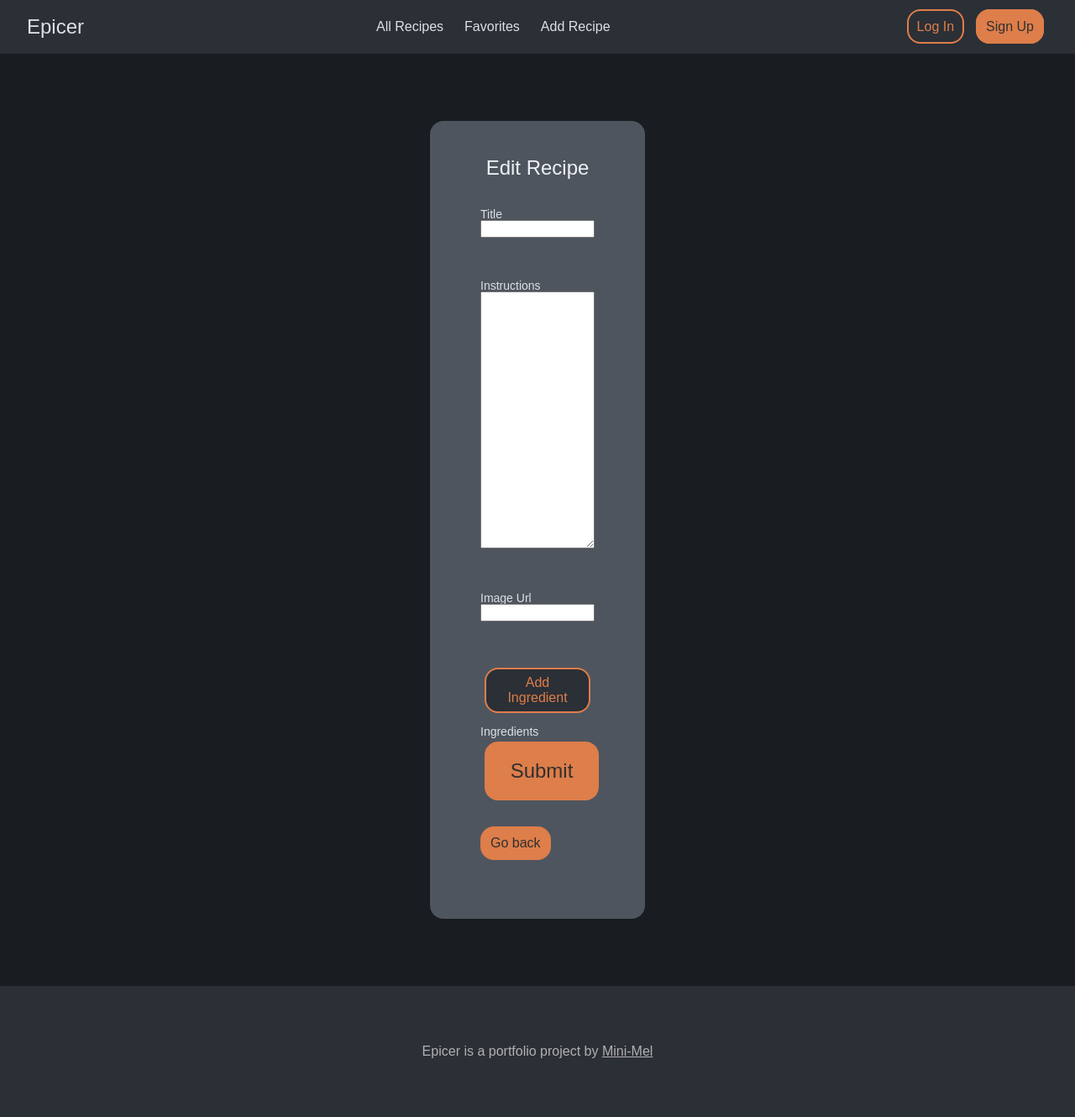
After one commit to Mini-mel/epicer, a Node server app: template views/recipes/edit.ejs in a window 1280 px wide. The commit adds this page. Shown: the whole page at 84% size. Run offline with Node 20, Linux system fonts and the light colour scheme; the template is opened without the code that fills it, so the values that code supplies are empty; some libraries are stand-ins or nearby versions.

Commit message:
add put route, edit view

```diff
--- a/index.js
+++ b/index.js
@@ -49,6 +49,11 @@ app.get("/recipes/:id", async (req, res) => {
   res.render("recipes/show", { recipe });
 });
 
+app.get("/recipes/:id/edit", async (req, res) => {
+  const recipe = await Recipe.findById(req.params.id);
+  res.render("recipes/edit", { recipe });
+});
+
 app.get("/", (req, res) => {
   res.redirect("/recipes");
 });
--- /dev/null
+++ b/views/recipes/edit.ejs
@@ -0,0 +1,59 @@
+<%layout("layouts/boilerplate");%>
+
+<main class="form-main">
+    <div class="form-card">
+        <form class="form-content" action="/recipes" method="PUT">
+            <h1>Edit Recipe</h1>
+            <div class="form-field">
+                <label for="title">Title</label><br>
+                <input type="text" id="title" class="not-ingredients" name="recipe[title]" aria-label="title" value="<%=recipe.title %>" required>
+            </div>
+
+            <div class="form-field">
+                <label for="instructions">Instructions</label><br>
+                <textarea id="instructions" class="not-ingredients" name="recipe[instructions]"
+                    aria-label="instructions" rows="20" required><%=recipe.instructions %></textarea>
+            </div>
+
+            <div class="form-field">
+                <label for="image">Image Url</label><br>
+                <input type="url" id="image" name="recipe[image]" aria-label="image url" value="<%=recipe.image %>" required>
+            </div>
+
+            <div class="form-field">
+                <button type="button" class="add-field-button" id="addFieldButton" onclick="addField();">Add
+                    Ingredient</button><br>
+                <label for="ingredients">Ingredients</label><br>
+
+                <div id="add-field-div">
+                      <a href="<%= `/users/${user._id}/delete?_method=DELETE` %>"
+
+                    <%Object.entries(recipe.ingredients).forEach((ingredient) => {%>
+                    <input type="text" class="ingredients" id="ingredients"
+                        name="<recipe[ingredients][<%=ingredient[1].id %>][name]>" aria-label="ingredient" value="<%=ingredient[1].name%>" required>
+
+                    <input type="number" value="1" min="0.1" max="100" step="0.1"
+                        name="recipe[ingredients][' + ingredientsCounter + '][amount]" aria-label="amount of ingredient" value="<%=ingredient[1].amount%>">
+
+                    <select name="recipe[ingredients][' + ingredientsCounter + '][unit]" aria-label="units of measurement" value="<%=ingredient[1].unit%>">
+                    <option></option>
+                    <option>To taste</option>
+                    <option>cup(s)</option>
+                    <option>tsp(s)</option>
+                    <option>tbsp(s)</option>
+                    <option>gallon(s)</option>
+                    <option>quart(s)</option>
+                    </select>
+                    <%})%>
+
+                </div>
+
+                <button class="center-button">Submit</button>
+        </form>
+
+
+        <a href="/recipes/<%=recipe._id%>" class=card-link data-cy="editRecipe">Go back</a>
+    </div>
+</main>
+
+<script src="/scripts/addField.js"></script>
--- a/views/recipes/new.ejs
+++ b/views/recipes/new.ejs
@@ -10,7 +10,7 @@
 
             <div class="form-field">
                 <label for="instructions">Instructions</label><br>
-                <input type="text" id="instructions" class="not-ingredients" name="recipe[instructions]"
+                <input type="textarea" id="instructions" class="not-ingredients" name="recipe[instructions]"
                     aria-label="instructions" required>
             </div>
 
--- a/views/recipes/show.ejs
+++ b/views/recipes/show.ejs
@@ -19,7 +19,7 @@
                 <%=recipe.instructions%>
             </div>
 
-
+            <a href="/recipes/<%=recipe._id%>/edit" class=card-link data-cy="editRecipe">Edit Recipe</a>
         </div>
     </div>
 </main>
```
